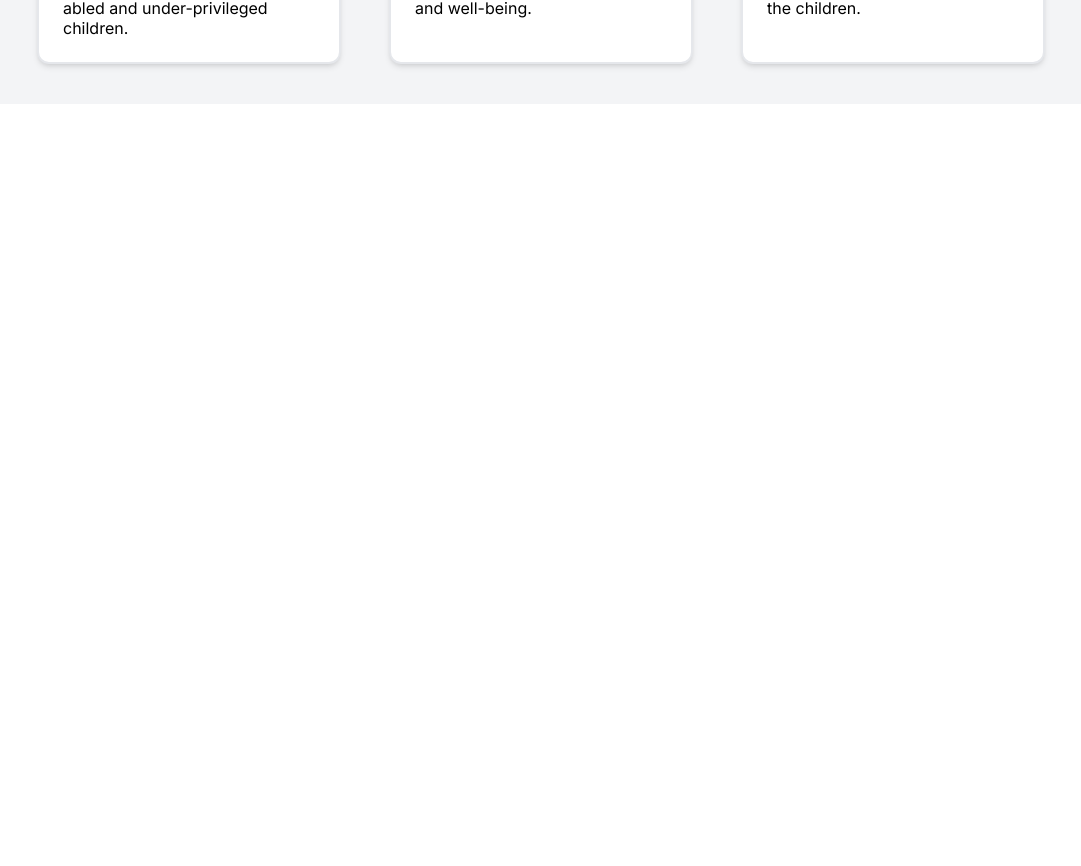
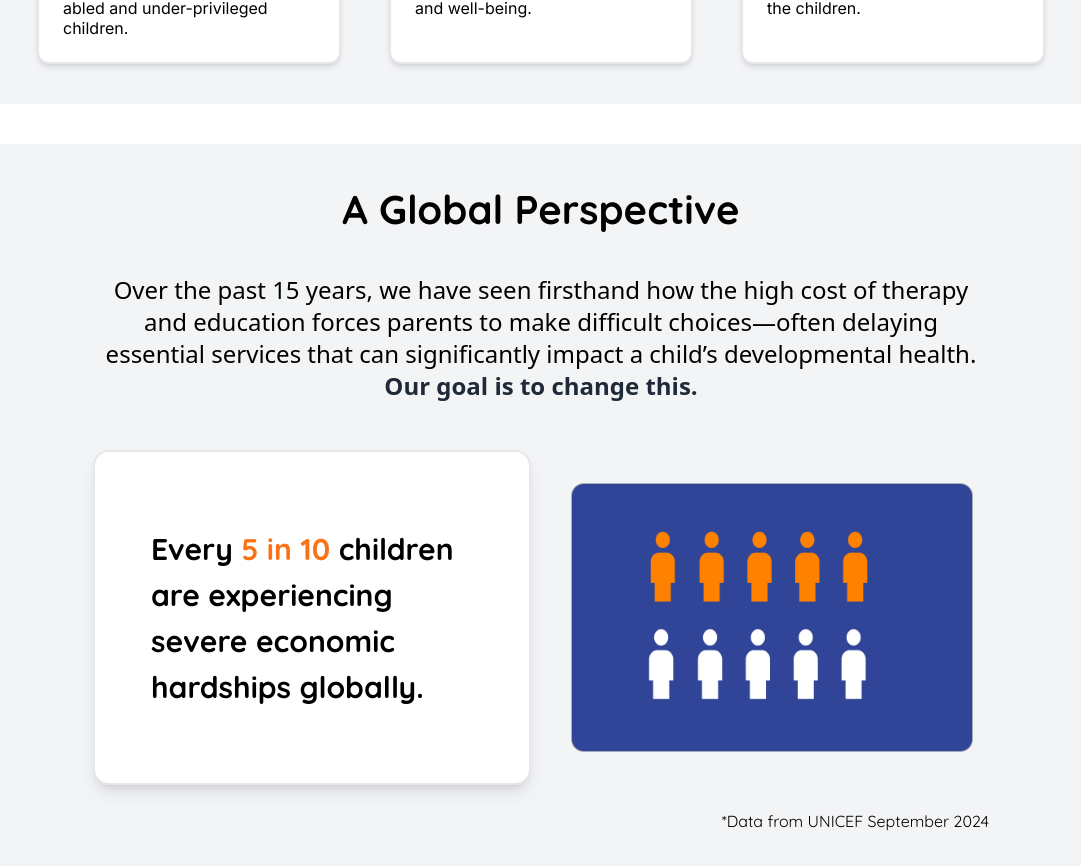
Before and after one commit to HarshadaGirase/ITFFC, a React (Vite) app: page / in a window 1280 px wide. Shown: the part 1212-2078 px from the top of the page, without its empty margins (99-1180 px from the left). Before the commit the page ends 1348 px from the top, so only its background shows below. Built offline with nearby package versions, Linux system fonts and the light colour scheme.

Commit message:
added perspectivesection

```diff
--- a/src/components/HeroSection.jsx
+++ b/src/components/HeroSection.jsx
@@ -1,4 +1,4 @@
-import React from "react";
+
 import heroImg from '../../src/assets/heroImg.png';
 const HeroSection = () => {
   return (
--- /dev/null
+++ b/src/components/PerspectiveSection.jsx
@@ -0,0 +1,47 @@
+import boyImg from "../../src/assets/boyImg.png"; // Update the path to the correct location
+
+const PerspectiveSection = () => {
+  return (
+    <div className="flex flex-col bg-gray-100 p-6 sm:p-10 lg:px-40  gap-6">
+      <div>
+        <h2 className="text-center text-[21px] sm:text-[24px] md:text-[32px] lg:text-[40px] font-bold mb-4 font-quicksand leading-[26px] sm:leading-[30px] md:leading-[40px] lg:leading-[50px]">
+          A Global Perspective
+        </h2>
+      </div>
+      <div>
+        <p className="text-center text-black text-[12px] sm:text-[14px] md:text-[18px] lg:text-[24px] mb-6 leading-[16px] sm:leading-[20px] md:leading-[26px] lg:leading-[32px]">
+          Over the past 15 years, we have seen firsthand how the high cost of
+          therapy and education forces parents to make difficult choices—often
+          delaying essential services that can significantly impact a child’s
+          developmental health.{" "}
+          <span className="font-bold text-gray-800">
+            Our goal is to change this.
+          </span>
+        </p>
+      </div>
+
+      <div className="flex flex-col md:flex-row items-center justify-center gap-6 w-full">
+        {/* Left Box */}
+        <div className="bg-white shadow-lg rounded-2xl border-2 flex-1 flex items-center justify-center lg:p-4 min-h-[151px] sm:min-h-[250px] md:min-h-[200px] lg:min-h-[335px] ">
+          <p className="text-black text-[14px] sm:text-[18px] md:text-[24px] lg:text-[30px] font-quicksand leading-[18px] sm:leading-[24px] md:leading-[32px] lg:leading-[46px] text-left font-semibold p-10">
+            Every <span className="text-orange-500 font-bold">5 in 10</span>{" "}
+            children are experiencing severe economic hardships globally.
+          </p>
+        </div>
+        {/* Right Box */}
+        <div className=" rounded-lg flex-1 flex items-center justify-center p-4 min-h-[151px] sm:min-h-[250px] md:min-h-[330px]">
+          <img
+            src={boyImg}
+            alt="Global Hardship Graphic"
+            className="rounded-lg object-contain max-h-full max-w-full"
+          />
+        </div>
+      </div>
+      <p className="text-black font-quicksand text-[11px] sm:text-[12px] md:text-[14px] lg:text-[16px] text-center md:text-right lg:text-right ">
+        *Data from UNICEF September 2024
+      </p>
+    </div>
+  );
+};
+
+export default PerspectiveSection;
--- a/src/pages/Home.jsx
+++ b/src/pages/Home.jsx
@@ -1,13 +1,14 @@
 import Header from '../components/common/Header';
 import HeroSection from '../components/HeroSection.jsx';
 import Mission from '../components/Mission.jsx';
-
+import PerspectiveSection from '../components/perspectivesection.jsx';
 function Home(){
     return (
         <div className='flex flex-col gap-10 m-8'>
             <Header />
             <HeroSection/>
             <Mission/>
+            <PerspectiveSection/>
         </div>
     );
 }
```
